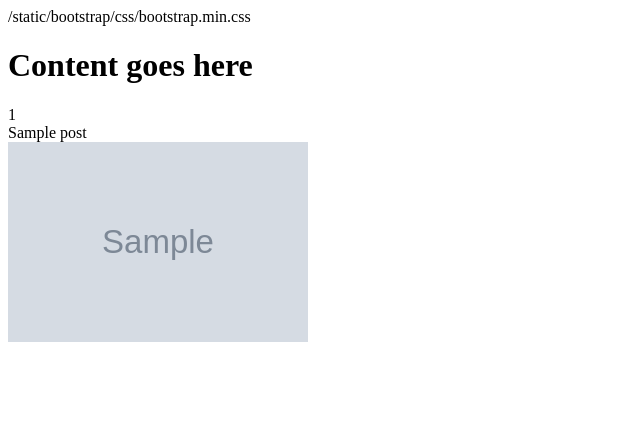
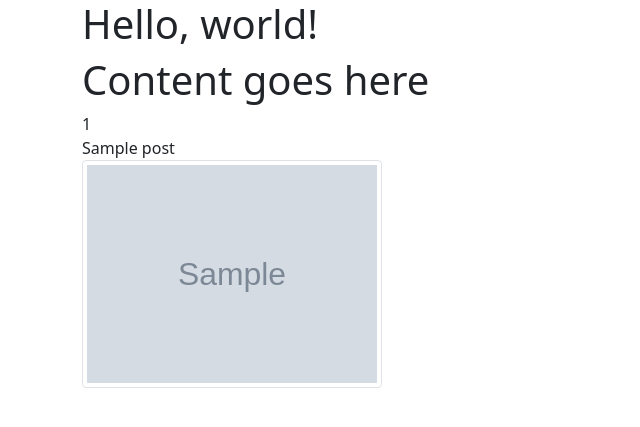
Before and after one commit to mikohan/django-graphql, a Django app: page /search/query in a window 1280 px wide. Shown: the top 427 px of the page, without its empty margins (0-640 px from the left). Run offline with Django 3.2, Linux system fonts and the light colour scheme; tables that the repository leaves empty hold one stand-in row (values such as "Sample post"); grey boxes marked "Sample" are stand-in pictures; some libraries are stand-ins or nearby versions.

Commit message:
Added bootstrap

```diff
--- a/templates/base.html
+++ b/templates/base.html
@@ -1,12 +1,23 @@
 {% load static %}
-<!DOCTYPE html>
-<html>
+<!doctype html>
+<html lang="en">
   <head>
-    <title>My Project</title>
-{% static 'bootstrap/css/bootstrap.min.css' %}
+    <!-- Required meta tags -->
+    <meta charset="utf-8">
+    <meta name="viewport" content="width=device-width, initial-scale=1">
+
+    <!-- Bootstrap CSS -->
+    <link href="https://cdn.jsdelivr.net/npm/bootstrap@5.0.0-beta2/dist/css/bootstrap.min.css" rel="stylesheet" integrity="sha384-BmbxuPwQa2lc/FVzBcNJ7UAyJxM6wuqIj61tLrc4wSX0szH/Ev+nYRRuWlolflfl" crossorigin="anonymous">
+
+    <title>Hello, world!</title>
   </head>
+  <body>
+    <div class="container">
 
-  <body>
+    <h1>Hello, world!</h1>
+
     {% block content %}{% endblock content %}
+    <script src="https://cdn.jsdelivr.net/npm/bootstrap@5.0.0-beta2/dist/js/bootstrap.bundle.min.js" integrity="sha384-b5kHyXgcpbZJO/tY9Ul7kGkf1S0CWuKcCD38l8YkeH8z8QjE0GmW1gYU5S9FOnJ0" crossorigin="anonymous"></script>
+    </div>
   </body>
 </html>
--- a/templates/search.html
+++ b/templates/search.html
@@ -1,13 +1,12 @@
 {% extends "base.html" %} {% block content %}
 {% load static %}
-
 
 <h1>Content goes here</h1>
 
 {% for object in objects %}
 <div>{{ object.id }}</div>
 <div>{{ object.title }}</div>
-<div><img src="{{ object.image.url }}" width="300" height="200" /></div>
+<div><img class="img-thumbnail" src="{{ object.image.url }}" width="300" height="200" /></div>
 
 {% endfor %}
 
```
Also changed, not shown: static/css/my.css (added).
